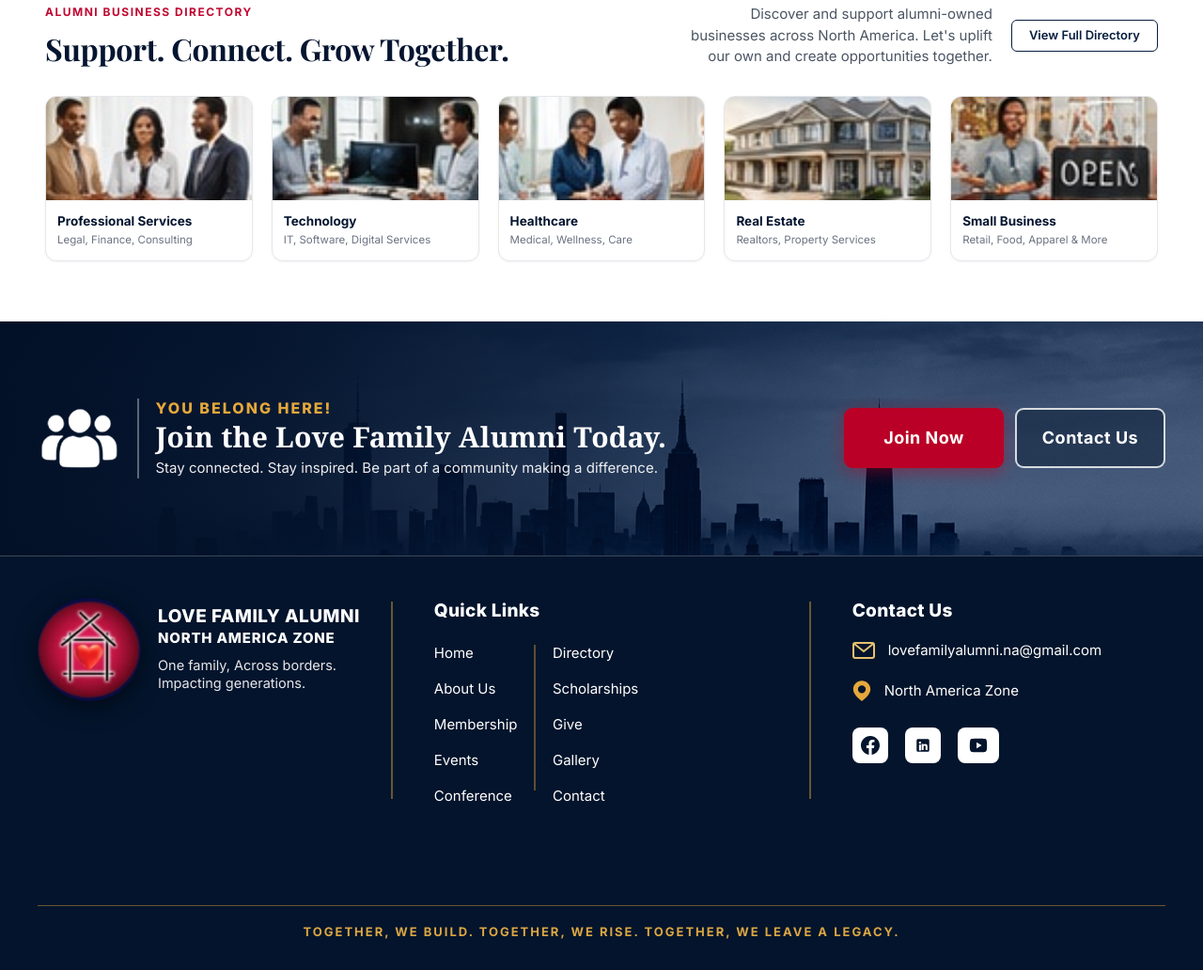
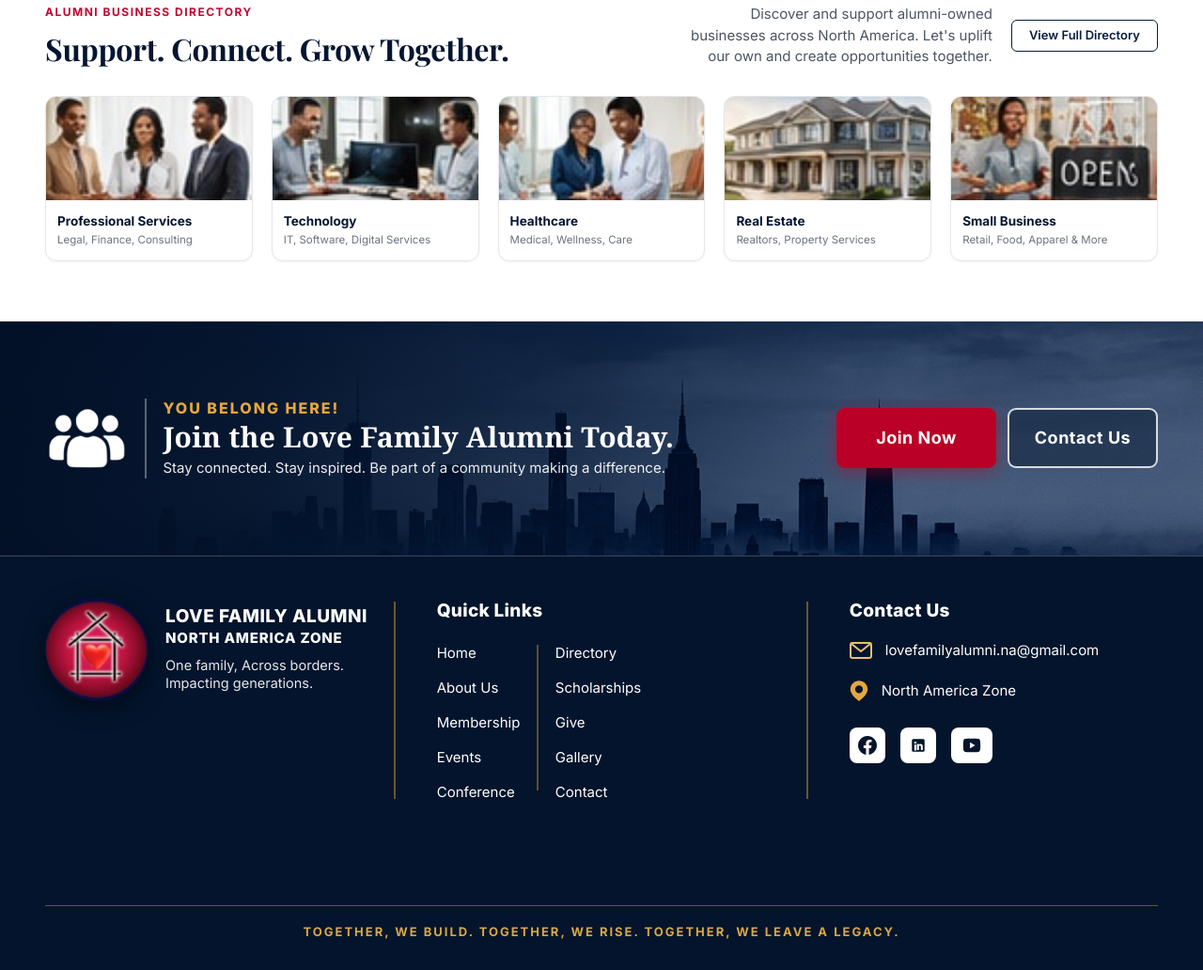
Before and after one commit to habibad/love-family-alumni, a WordPress theme: template index.php in a window 1280 px wide. Shown: the part 3835-4867 px from the top of the page at 94% size. Run offline with PHP 8.4 and a stand-in for WordPress, Linux system fonts and the light colour scheme; the site name, menu and one post (Sample post) are stand-ins, and other content is empty; some web fonts are replaced.

Commit message:
update homepage

```diff
--- a/assets/css/main.css
+++ b/assets/css/main.css
@@ -1910,9 +1910,11 @@
 
 .join-cta-container {
 	width: 100%;
-	max-width: 1874px;
-	margin: 0 auto;
-	padding: 0 55px;
+	max-width: var(--max-width);
+	margin-left: auto;
+	margin-right: auto;
+	padding-left: var(--gutter);
+	padding-right: var(--gutter);
 	position: relative;
 	z-index: 2;
 	box-sizing: border-box;
@@ -2064,9 +2066,11 @@
 
 .footer-content-wrap {
 	width: 100%;
-	max-width: 1874px;
-	margin: 0 auto;
-	padding: 0 55px;
+	max-width: var(--max-width);
+	margin-left: auto;
+	margin-right: auto;
+	padding-left: var(--gutter);
+	padding-right: var(--gutter);
 	box-sizing: border-box;
 }
 
@@ -2079,19 +2083,19 @@
 
 /* Col 1: Brand */
 .footer-col-brand {
-	width: 580px;
-	flex: 0 0 580px;
+	flex: 1 1 32%;
+	max-width: 35%;
 }
 
 .footer-brand-wrap {
 	display: flex;
 	align-items: center;
-	gap: 24px;
+	gap: 22px;
 }
 
 .footer-brand-logo {
-	width: 162px;
-	height: 162px;
+	width: 145px;
+	height: 145px;
 	flex-shrink: 0;
 	border-radius: 50%;
 	overflow: hidden;
@@ -2153,31 +2157,31 @@
 
 /* Col 2: Quick Links */
 .footer-col-links {
-	width: 602px;
-	flex: 0 0 602px;
-	padding-left: 60px;
+	flex: 1 1 34%;
+	max-width: 36%;
+	padding-left: clamp(32px, 3.5vw, 56px);
 	box-sizing: border-box;
 }
 
 .footer-heading {
 	font-family: var(--font-sans);
-	font-size: 24px;
+	font-size: 23px;
 	font-weight: 800;
 	color: #FFFFFF;
 	margin-top: 0;
-	margin-bottom: 22px;
+	margin-bottom: 20px;
 	letter-spacing: 0.3px;
 }
 
 .footer-links-duo {
 	display: flex;
 	align-items: flex-start;
-	gap: 38px;
+	gap: clamp(20px, 2.4vw, 36px);
 }
 
 .footer-links-sub-divider {
 	width: 1.5px;
-	height: 200px;
+	height: 190px;
 	background-color: rgba(229, 168, 59, 0.4);
 	flex-shrink: 0;
 	margin-top: 4px;
@@ -2189,16 +2193,17 @@
 	margin: 0;
 	display: flex;
 	flex-direction: column;
-	gap: 14px;
+	gap: 13px;
 }
 
 .footer-links-list a {
 	font-family: var(--font-sans);
-	font-size: 19px;
+	font-size: 18px;
 	line-height: 1.35;
 	color: #FFFFFF;
 	text-decoration: none;
 	transition: color var(--transition-fast);
+	white-space: nowrap;
 }
 
 .footer-links-list a:hover {
@@ -2207,19 +2212,19 @@
 
 /* Col 3: Contact & Social */
 .footer-col-contact {
-	width: 580px;
-	flex: 0 0 580px;
-	padding-left: 60px;
+	flex: 1 1 32%;
+	max-width: 35%;
+	padding-left: clamp(32px, 3.5vw, 56px);
 	box-sizing: border-box;
 }
 
 .footer-contact-list {
 	list-style: none;
 	padding: 0;
-	margin: 0 0 30px 0;
+	margin: 0 0 26px 0;
 	display: flex;
 	flex-direction: column;
-	gap: 20px;
+	gap: 18px;
 }
 
 .footer-contact-item {
@@ -2231,9 +2236,10 @@
 
 .footer-contact-text {
 	font-family: var(--font-sans);
-	font-size: 19px;
+	font-size: 18px;
 	color: #FFFFFF;
 	line-height: 1.25;
+	white-space: nowrap;
 }
 
 .footer-icon-gold {
@@ -2245,7 +2251,7 @@
 
 .footer-social-links {
 	display: flex;
-	gap: 18px;
+	gap: 16px;
 	align-items: center;
 }
 
@@ -2275,9 +2281,10 @@
 /* Bottom Bar */
 .footer-bottom-bar {
 	width: 100%;
-	max-width: 1874px;
-	margin: 0 auto;
-	padding: 0 55px;
+	max-width: var(--max-width);
+	margin: 28px auto 0;
+	padding-left: var(--gutter);
+	padding-right: var(--gutter);
 	box-sizing: border-box;
 }
 
@@ -2383,7 +2390,8 @@
 	}
 
 	.join-cta-container {
-		padding: 0 40px;
+		padding-left: var(--gutter);
+		padding-right: var(--gutter);
 	}
 
 	.join-cta-left {
@@ -2436,7 +2444,8 @@
 	}
 
 	.footer-content-wrap {
-		padding: 0 40px;
+		padding-left: var(--gutter);
+		padding-right: var(--gutter);
 	}
 
 	.footer-grid {
@@ -2519,8 +2528,9 @@
 	}
 
 	.footer-bottom-bar {
-		padding: 0 40px;
-		margin-top: 30px;
+		padding-left: var(--gutter);
+		padding-right: var(--gutter);
+		margin-top: 28px;
 	}
 
 	.footer-gold-hr {
--- a/template-parts/home/join-cta.php
+++ b/template-parts/home/join-cta.php
@@ -20,7 +20,7 @@
 		<div class="join-cta-overlay"></div>
 	</div>
 
-	<div class="join-cta-container">
+	<div class="lfa-container join-cta-container">
 		<div class="join-cta-grid">
 			<!-- Left: Community Icon & Pitch -->
 			<div class="join-cta-left">
--- a/template-parts/site/footer-main.php
+++ b/template-parts/site/footer-main.php
@@ -10,7 +10,7 @@
 }
 ?>
 <footer class="site-footer lfa-site-footer" id="site-footer" role="contentinfo">
-	<div class="footer-content-wrap">
+	<div class="lfa-container footer-content-wrap">
 		<div class="footer-grid">
 			<!-- Col 1: Brand Identity -->
 			<div class="footer-col footer-col-brand">
@@ -109,7 +109,7 @@
 	</div>
 
 	<!-- Bottom Tagline Banner -->
-	<div class="footer-bottom-bar">
+	<div class="lfa-container footer-bottom-bar">
 		<div class="footer-gold-hr" aria-hidden="true"></div>
 		<p class="legacy-tagline">
 			TOGETHER, WE BUILD. TOGETHER, WE RISE. TOGETHER, WE LEAVE A LEGACY.
```
Also changed, not shown: other parts of assets/css/main.css (+25 -22 lines).
